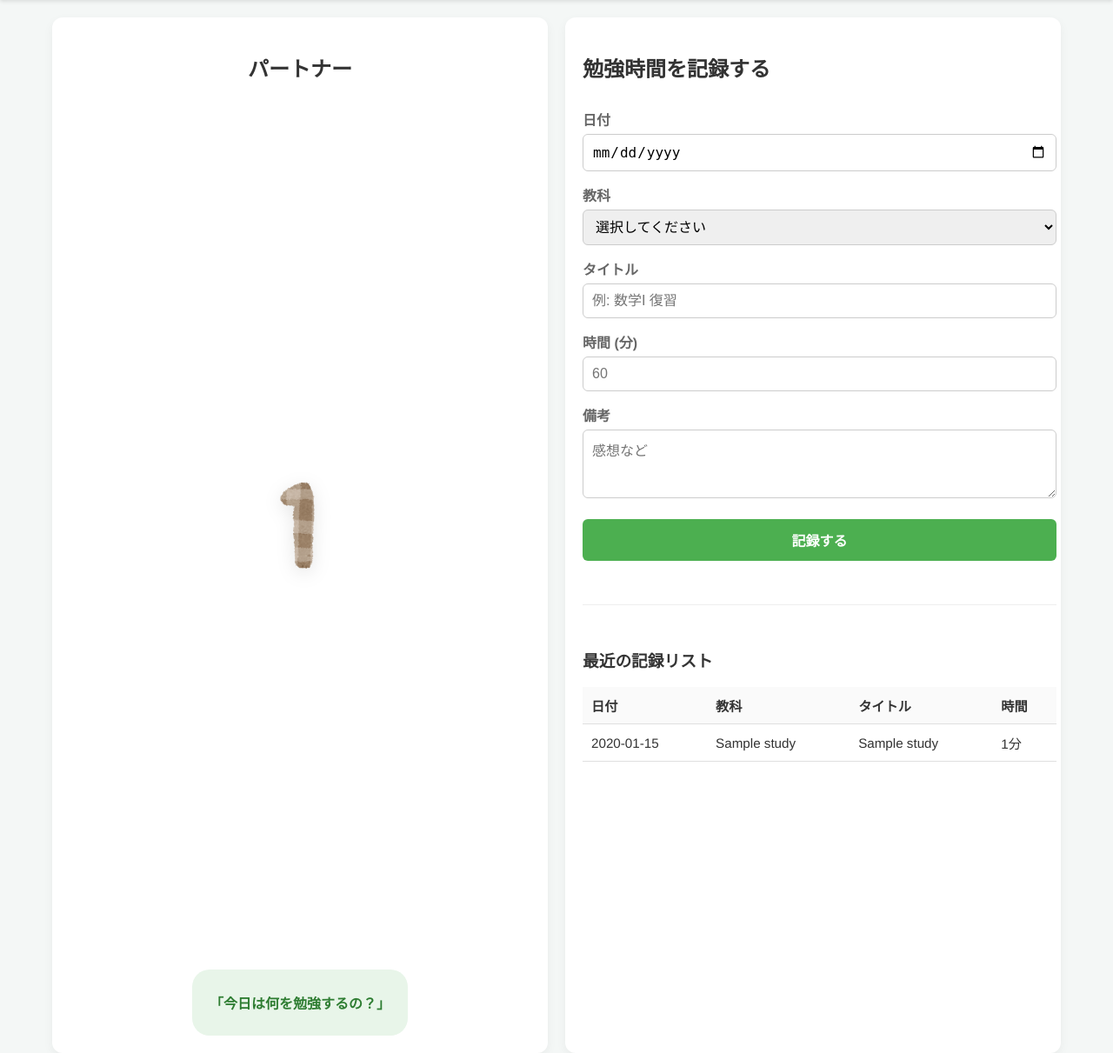
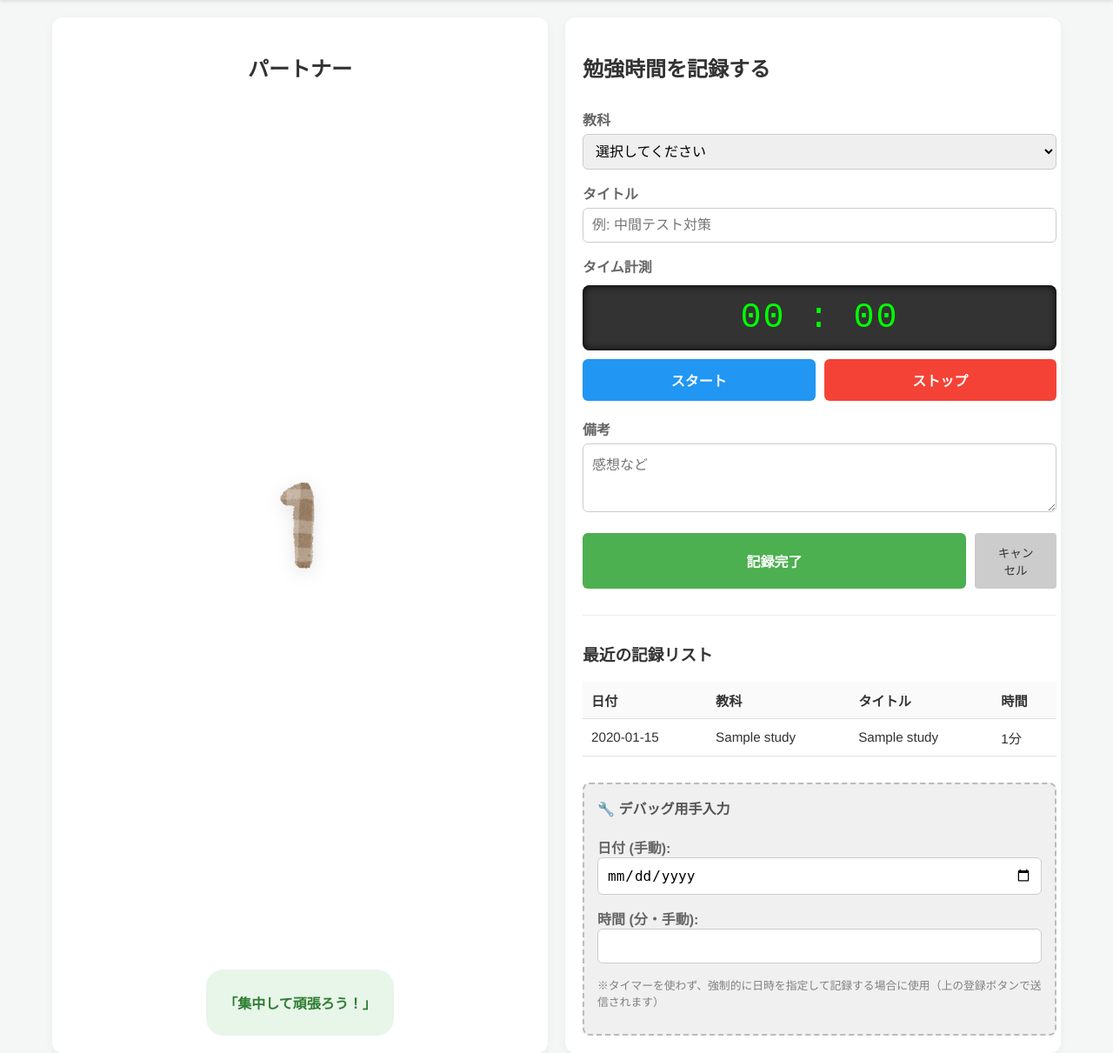
Before and after one commit to OOP2-2025-final-G07/StudyAvatar, a Flask app: page /study/ in a window 1280 px wide. Shown: the part 60-1271 px from the top of the page at 87% size. Run offline with Flask 3, Linux system fonts and the light colour scheme; tables that the repository leaves empty hold one stand-in row (values such as "Sample post").

Commit message:
前のプルリク修正版
タイマー、デバッグ欄の衝突していたところの修正

```diff
--- a/routes/study.py
+++ b/routes/study.py
@@ -30,4 +30,4 @@ def new_study():
         return redirect(url_for('study.new_study'))
 
     studys = Study.select()
-    return render_template('study.html', items=studys)
+    return render_template('study.html', items=studys, debug=True)
--- a/templates/study.html
+++ b/templates/study.html
@@ -1,10 +1,37 @@
-
 <!DOCTYPE html>
 <html lang="ja">
 <head>
     <meta charset="UTF-8">
     <title>勉強記録 | Study Avatar</title>
     <link rel="stylesheet" href="{{ url_for('static', filename='base-style.css') }}">
+    <style>
+        /* タイマーのデザイン */
+        .timer-box {
+            background-color: #333;
+            color: #0f0;
+            font-family: 'Courier New', Courier, monospace;
+            font-size: 2.5rem;
+            text-align: center;
+            padding: 15px;
+            border-radius: 8px;
+            margin: 10px 0;
+            box-shadow: inset 0 0 10px #000;
+            letter-spacing: 2px;
+        }
+        .timer-controls {
+            display: flex;
+            gap: 10px;
+            margin-bottom: 20px;
+        }
+        /* デバッグエリアのデザイン */
+        .debug-area {
+            background-color: #f0f0f0;
+            padding: 15px;
+            margin-top: 30px;
+            border: 2px dashed #bbb;
+            border-radius: 8px;
+        }
+    </style>
 </head>
 <body>
 
@@ -34,7 +61,7 @@
                     {% endif %}
                 </div>
                 <div class="char-message">
-                    <p>「今日は何を勉強するの？」</p>
+                    <p>「集中して頑張ろう！」</p>
                 </div>
             </div>
 
@@ -43,10 +70,12 @@
 
                 <form action="{{ url_for('study.new_study') }}" method="post" class="study-form">
 
-                    <div class="form-group">
+                    <!-- <div class="form-group">
                         <label>日付</label>
                         <input type="date" name="date" class="form-control">
-                    </div>
+                        <input type="hidden" name="start_date" id="start_date">
+                        <input type="hidden" name="started" id="started" value="0">
+                    </div> -->
 
                     <div class="form-group">
                         <label>教科</label>
@@ -58,6 +87,7 @@
                                 <option value="化学">化学</option>
                                 <option value="生物">生物</option>
                                 <option value="情報">情報</option>
+                                <option value="理系その他">理系その他</option>
                             </optgroup>
                             <optgroup label="文系">
                                 <option value="国語">国語</option>
@@ -65,34 +95,45 @@
                                 <option value="日本史">日本史</option>
                                 <option value="世界史">世界史</option>
                                 <option value="地理">地理</option>
+                                <option value="文系その他">文系その他</option>
                             </optgroup>
-                            <option value="その他">その他</option>
                         </select>
                     </div>
 
                     <div class="form-group">
                         <label>タイトル</label>
-                        <input type="text" name="title" class="form-control" placeholder="例: 数学I 復習" required>
+                        <input type="text" name="title" class="form-control" placeholder="例: 中間テスト対策" required>
                     </div>
 
                     <div class="form-group">
+                        <label>タイム計測</label>
+                        <div class="timer-box">
+                            <span id="timer_minutes">00</span> : <span id="timer_seconds">00</span>
+                        </div>
+                        <div class="timer-controls">
+                            <button type="button" class="btn-primary" onclick="startTimer()" style="background-color: #2196F3;">スタート</button>
+                            <button type="button" class="btn-primary" onclick="stopTimer()" style="background-color: #F44336;">ストップ</button>
+                        </div>
+                    </div>
+
+                    <!-- <div class="form-group">
                         <label>時間 (分)</label>
-                        <input type="number" name="minutes" class="form-control" placeholder="60" required>
-                    </div>
+                        <input type="number" name="minutes" id="minutes" class="form-control" placeholder="60" required>
+                    </div> -->
 
                     <div class="form-group">
                         <label>備考</label>
                         <textarea name="note" rows="3" class="form-control" placeholder="感想など"></textarea>
                     </div>
 
-                    <div class="form-actions">
-                        <button type="submit" class="btn-primary">記録する</button>
+                    <div class="form-actions" style="display: flex; gap: 10px;">
+                        <button type="submit" class="btn-primary">記録完了</button>
+                        <button type="button" class="btn-small" onclick="location.href='{{ url_for('index') }}'" style="background: #ccc; border:none; color: #333; width: auto; padding: 12px 20px;">キャンセル</button>
                     </div>
-                </form>
 
                     <hr style="margin: 30px 0; border: 0; border-top: 1px solid #eee;">
                     <h3>最近の記録リスト</h3>
-                <div class="table-wrapper" style="max-height: 200px;">
+                    <div class="table-wrapper" style="max-height: 200px; margin-bottom: 20px;">
                         <table class="log-table">
                             <thead>
                                 <tr>
@@ -115,9 +156,64 @@
                         </table>
                     </div>
 
+                    {% if debug %}
+                    <div class="debug-area">
+                        <h4 style="margin-top: 0; color: #555;">🔧 デバッグ用手入力</h4>
+                        <div class="form-group">
+                            <label>日付 (手動): <input type="date" name="debug_date" class="form-control"></label>
                         </div>
+                        <div class="form-group">
+                            <label>時間 (分・手動): <input type="number" name="debug_minutes" min="0" class="form-control"></label>
+                        </div>
+                        <p style="color: gray; font-size: 0.8rem;">※タイマーを使わず、強制的に日時を指定して記録する場合に使用（上の登録ボタンで送信されます）</p>
+                    </div>
+                    {% endif %}
+
+                </form> </div>
         </div>
     </div>
 
+    <script>
+        let startTime = null;
+        let timerInterval = null;
+
+        function startTimer() {
+            if (timerInterval !== null) return;
+            startTime = Date.now();
+
+            const today = new Date();
+            const yyyy = today.getFullYear();
+            const mm = String(today.getMonth() + 1).padStart(2, '0');
+            const dd = String(today.getDate()).padStart(2, '0');
+
+            const dateField = document.getElementById("start_date");
+            if(dateField) dateField.value = `${yyyy}-${mm}-${dd}`;
+
+            const startedField = document.getElementById("started");
+            if(startedField) startedField.value = "1";
+
+            timerInterval = setInterval(() => {
+                const diffMs = Date.now() - startTime;
+                const minutes = Math.floor(diffMs / 60000);
+                const seconds = Math.floor((diffMs % 60000) / 1000);
+
+                document.getElementById("timer_minutes").textContent = String(minutes).padStart(2, "0");
+                document.getElementById("timer_seconds").textContent = String(seconds).padStart(2, "0");
+
+                const minutesInput = document.getElementById("minutes");
+                if(minutesInput) {
+                    minutesInput.value = minutes;
+                }
+            }, 1000);
+        }
+
+        function stopTimer() {
+            if (timerInterval !== null) {
+                clearInterval(timerInterval);
+                timerInterval = null;
+            }
+        }
+    </script>
+
 </body>
 </html>
```
Lines whose indentation alone changed are shown as unchanged.
